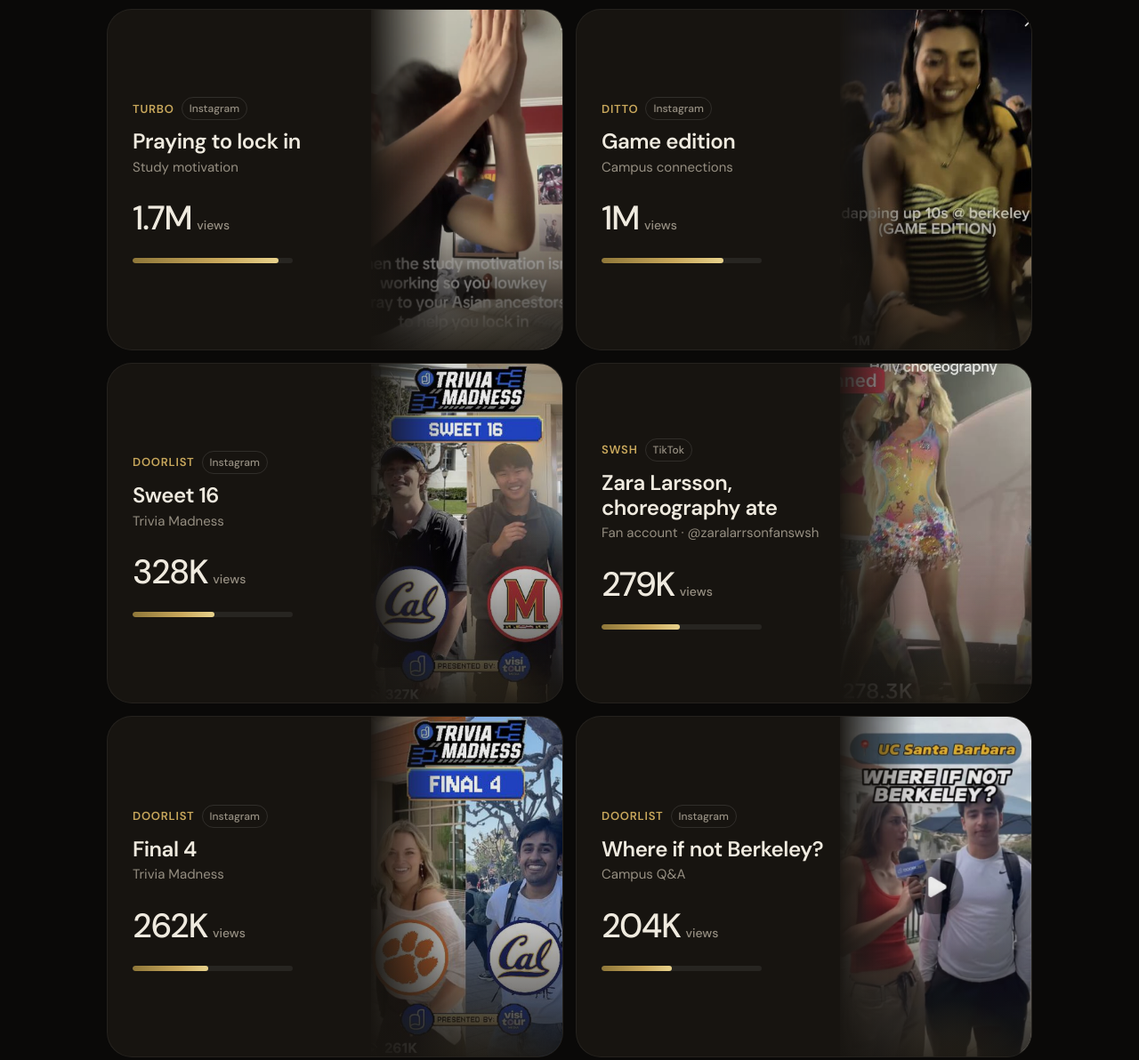
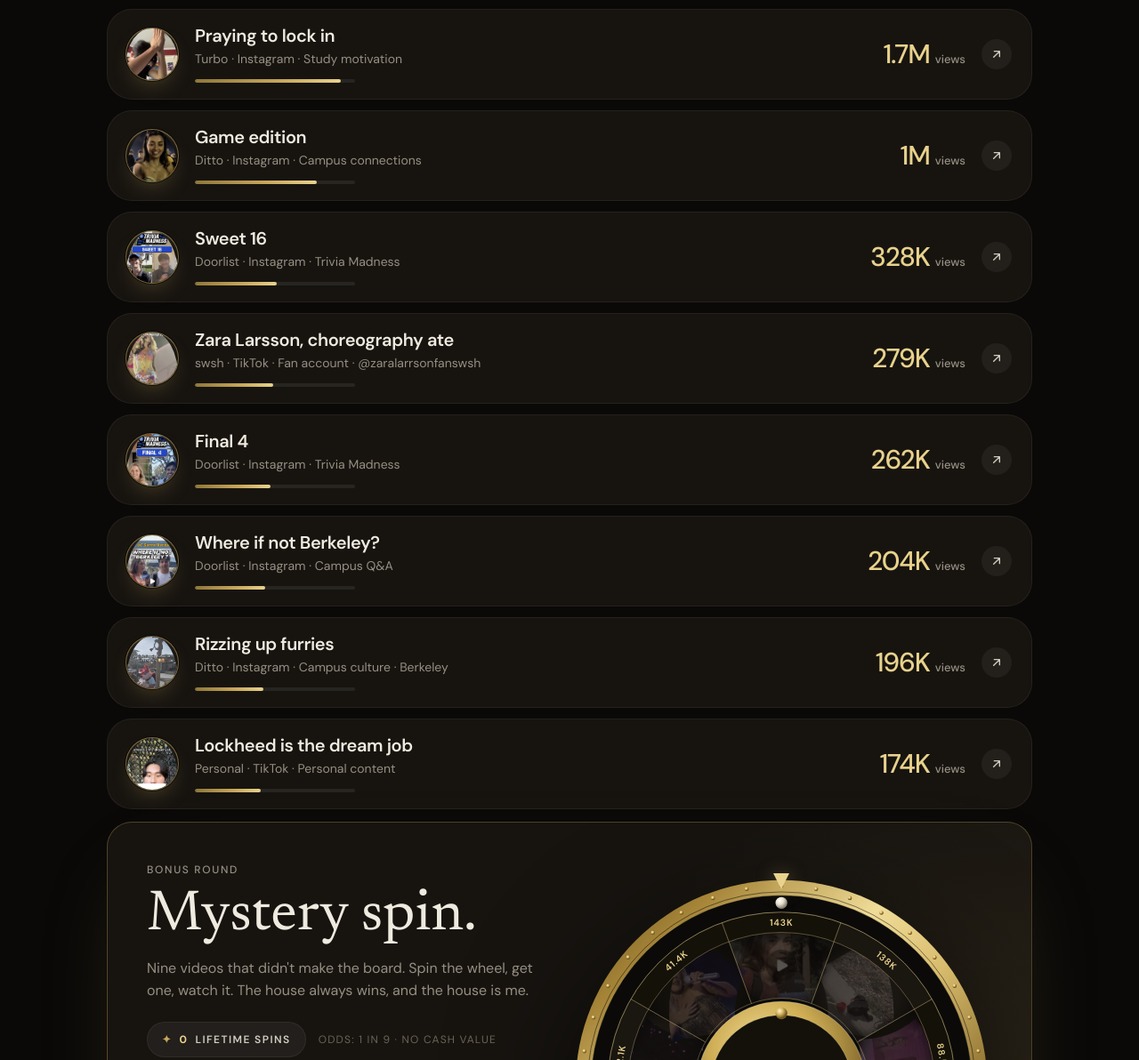
Before and after one commit to alexxiao1227/content-portfolio, a plain HTML site: page index.html in a window 1280 px wide. Shown: the part 2497-3689 px from the top of the page at 89% size. Drawn offline with Linux system fonts and the light colour scheme.

Commit message:
Video board as Impact-style rows; wheel number ring with gold labels

```diff
--- a/index.html
+++ b/index.html
@@ -12,7 +12,7 @@
 <link rel="preconnect" href="https://fonts.googleapis.com">
 <link rel="preconnect" href="https://fonts.gstatic.com" crossorigin>
 <link href="https://fonts.googleapis.com/css2?family=DM+Sans:opsz,wght@9..40,400;9..40,500;9..40,600;9..40,700&family=Newsreader:ital,opsz,wght@0,6..72,400;0,6..72,500;1,6..72,400&display=swap" rel="stylesheet">
-<link rel="stylesheet" href="styles.css?v=3">
+<link rel="stylesheet" href="styles.css?v=4">
 </head>
 <body>
 
@@ -180,93 +180,93 @@
       </div>
     </a>
 
-    <div class="grid" id="grid">
-      <a class="vcard reveal spot" data-brand="Turbo" data-views="1700000" href="https://www.instagram.com/reel/DLniLT3zCFKbvTvQJbjaDytzOHvjDdqtDEmCMg0/" target="_blank" rel="noopener noreferrer" aria-label="Watch Praying to lock in, 1.7M views on Instagram" style="--i:0">
-        <div class="v-text">
-          <span class="v-brand">Turbo <i>Instagram</i></span>
-          <h3>Praying to lock in</h3>
-          <p>Study motivation</p>
-          <strong class="v-num">1.7M<small>views</small></strong>
-          <div class="bar"><i style="--pct:91%"></i></div>
-        </div>
-        <div class="v-art"><img src="assets/thumb-04.jpg" alt="" loading="lazy"></div>
+    <div class="vlist" id="grid">
+      <a class="vrow reveal spot" data-brand="Turbo" data-views="1700000" href="https://www.instagram.com/reel/DLniLT3zCFKbvTvQJbjaDytzOHvjDdqtDEmCMg0/" target="_blank" rel="noopener noreferrer" aria-label="Watch Praying to lock in, 1.7M views on Instagram" style="--i:0">
+        <span class="ring thumb"><img src="assets/thumb-04.jpg" alt="" loading="lazy"></span>
+        <span class="vrow-meta">
+          <strong>Praying to lock in</strong>
+          <span>Turbo · Instagram · Study motivation</span>
+          <span class="bar"><i style="--pct:91%"></i></span>
+        </span>
+        <span class="vrow-num">1.7M<small>views</small></span>
+        <span class="chev out"><svg viewBox="0 0 24 24" fill="none" stroke="currentColor" stroke-width="2" stroke-linecap="round" stroke-linejoin="round"><path d="M7 17 17 7M8 7h9v9"/></svg></span>
       </a>
 
-      <a class="vcard reveal spot" data-brand="Ditto" data-views="1000000" href="https://www.instagram.com/reel/DOzFiSODqtA/" target="_blank" rel="noopener noreferrer" aria-label="Watch Game edition, 1M views on Instagram" style="--i:1">
-        <div class="v-text">
-          <span class="v-brand">Ditto <i>Instagram</i></span>
-          <h3>Game edition</h3>
-          <p>Campus connections</p>
-          <strong class="v-num">1M<small>views</small></strong>
-          <div class="bar"><i style="--pct:76%"></i></div>
-        </div>
-        <div class="v-art"><img src="assets/thumb-01.jpg" alt="" loading="lazy"></div>
+      <a class="vrow reveal spot" data-brand="Ditto" data-views="1000000" href="https://www.instagram.com/reel/DOzFiSODqtA/" target="_blank" rel="noopener noreferrer" aria-label="Watch Game edition, 1M views on Instagram" style="--i:1">
+        <span class="ring thumb"><img src="assets/thumb-01.jpg" alt="" loading="lazy"></span>
+        <span class="vrow-meta">
+          <strong>Game edition</strong>
+          <span>Ditto · Instagram · Campus connections</span>
+          <span class="bar"><i style="--pct:76%"></i></span>
+        </span>
+        <span class="vrow-num">1M<small>views</small></span>
+        <span class="chev out"><svg viewBox="0 0 24 24" fill="none" stroke="currentColor" stroke-width="2" stroke-linecap="round" stroke-linejoin="round"><path d="M7 17 17 7M8 7h9v9"/></svg></span>
       </a>
 
-      <a class="vcard reveal spot" data-brand="Doorlist" data-views="328000" href="https://www.instagram.com/reel/DWFLl9hgd6V/" target="_blank" rel="noopener noreferrer" aria-label="Watch Sweet 16, 328K views on Instagram" style="--i:2">
-        <div class="v-text">
-          <span class="v-brand">Doorlist <i>Instagram</i></span>
-          <h3>Sweet 16</h3>
-          <p>Trivia Madness</p>
-          <strong class="v-num">328K<small>views</small></strong>
-          <div class="bar"><i style="--pct:51%"></i></div>
-        </div>
-        <div class="v-art"><img src="assets/thumb-02.jpg" alt="" loading="lazy"></div>
+      <a class="vrow reveal spot" data-brand="Doorlist" data-views="328000" href="https://www.instagram.com/reel/DWFLl9hgd6V/" target="_blank" rel="noopener noreferrer" aria-label="Watch Sweet 16, 328K views on Instagram" style="--i:2">
+        <span class="ring thumb"><img src="assets/thumb-02.jpg" alt="" loading="lazy"></span>
+        <span class="vrow-meta">
+          <strong>Sweet 16</strong>
+          <span>Doorlist · Instagram · Trivia Madness</span>
+          <span class="bar"><i style="--pct:51%"></i></span>
+        </span>
+        <span class="vrow-num">328K<small>views</small></span>
+        <span class="chev out"><svg viewBox="0 0 24 24" fill="none" stroke="currentColor" stroke-width="2" stroke-linecap="round" stroke-linejoin="round"><path d="M7 17 17 7M8 7h9v9"/></svg></span>
       </a>
 
-      <a class="vcard reveal spot" data-brand="swsh" data-views="279000" href="https://www.tiktok.com/t/ZTkAR7PVN/" target="_blank" rel="noopener noreferrer" aria-label="Watch Zara Larsson choreography ate, 279K views on TikTok" style="--i:3">
-        <div class="v-text">
-          <span class="v-brand">swsh <i>TikTok</i></span>
-          <h3>Zara Larsson, choreography ate</h3>
-          <p>Fan account · @zaralarrsonfanswsh</p>
-          <strong class="v-num">279K<small>views</small></strong>
-          <div class="bar"><i style="--pct:49%"></i></div>
-        </div>
-        <div class="v-art"><img src="assets/thumb-07.jpg" alt="" loading="lazy"></div>
+      <a class="vrow reveal spot" data-brand="swsh" data-views="279000" href="https://www.tiktok.com/t/ZTkAR7PVN/" target="_blank" rel="noopener noreferrer" aria-label="Watch Zara Larsson choreography ate, 279K views on TikTok" style="--i:3">
+        <span class="ring thumb"><img src="assets/thumb-07.jpg" alt="" loading="lazy"></span>
+        <span class="vrow-meta">
+          <strong>Zara Larsson, choreography ate</strong>
+          <span>swsh · TikTok · Fan account · @zaralarrsonfanswsh</span>
+          <span class="bar"><i style="--pct:49%"></i></span>
+        </span>
+        <span class="vrow-num">279K<small>views</small></span>
+        <span class="chev out"><svg viewBox="0 0 24 24" fill="none" stroke="currentColor" stroke-width="2" stroke-linecap="round" stroke-linejoin="round"><path d="M7 17 17 7M8 7h9v9"/></svg></span>
       </a>
 
-      <a class="vcard reveal spot" data-brand="Doorlist" data-views="262000" href="https://www.instagram.com/reel/DXFfS_0gfPb/" target="_blank" rel="noopener noreferrer" aria-label="Watch Final 4, 262K views on Instagram" style="--i:4">
-        <div class="v-text">
-          <span class="v-brand">Doorlist <i>Instagram</i></span>
-          <h3>Final 4</h3>
-          <p>Trivia Madness</p>
-          <strong class="v-num">262K<small>views</small></strong>
-          <div class="bar"><i style="--pct:47%"></i></div>
-        </div>
-        <div class="v-art"><img src="assets/thumb-06.jpg" alt="" loading="lazy"></div>
+      <a class="vrow reveal spot" data-brand="Doorlist" data-views="262000" href="https://www.instagram.com/reel/DXFfS_0gfPb/" target="_blank" rel="noopener noreferrer" aria-label="Watch Final 4, 262K views on Instagram" style="--i:4">
+        <span class="ring thumb"><img src="assets/thumb-06.jpg" alt="" loading="lazy"></span>
+        <span class="vrow-meta">
+          <strong>Final 4</strong>
+          <span>Doorlist · Instagram · Trivia Madness</span>
+          <span class="bar"><i style="--pct:47%"></i></span>
+        </span>
+        <span class="vrow-num">262K<small>views</small></span>
+        <span class="chev out"><svg viewBox="0 0 24 24" fill="none" stroke="currentColor" stroke-width="2" stroke-linecap="round" stroke-linejoin="round"><path d="M7 17 17 7M8 7h9v9"/></svg></span>
       </a>
 
-      <a class="vcard reveal spot" data-brand="Doorlist" data-views="204000" href="https://www.instagram.com/reel/DVeN7M7EXo1/" target="_blank" rel="noopener noreferrer" aria-label="Watch Where if not Berkeley?, 204K views on Instagram" style="--i:5">
-        <div class="v-text">
-          <span class="v-brand">Doorlist <i>Instagram</i></span>
-          <h3>Where if not Berkeley?</h3>
-          <p>Campus Q&amp;A</p>
-          <strong class="v-num">204K<small>views</small></strong>
-          <div class="bar"><i style="--pct:44%"></i></div>
-        </div>
-        <div class="v-art"><img src="assets/thumb-13.jpg" alt="" loading="lazy"></div>
+      <a class="vrow reveal spot" data-brand="Doorlist" data-views="204000" href="https://www.instagram.com/reel/DVeN7M7EXo1/" target="_blank" rel="noopener noreferrer" aria-label="Watch Where if not Berkeley?, 204K views on Instagram" style="--i:5">
+        <span class="ring thumb"><img src="assets/thumb-13.jpg" alt="" loading="lazy"></span>
+        <span class="vrow-meta">
+          <strong>Where if not Berkeley?</strong>
+          <span>Doorlist · Instagram · Campus Q&amp;A</span>
+          <span class="bar"><i style="--pct:44%"></i></span>
+        </span>
+        <span class="vrow-num">204K<small>views</small></span>
+        <span class="chev out"><svg viewBox="0 0 24 24" fill="none" stroke="currentColor" stroke-width="2" stroke-linecap="round" stroke-linejoin="round"><path d="M7 17 17 7M8 7h9v9"/></svg></span>
       </a>
 
-      <a class="vcard reveal spot" data-brand="Ditto" data-views="196000" href="https://www.instagram.com/reel/DWpSHSJkqzM/" target="_blank" rel="noopener noreferrer" aria-label="Watch Rizzing up furries, 196K views on Instagram" style="--i:6">
-        <div class="v-text">
-          <span class="v-brand">Ditto <i>Instagram</i></span>
-          <h3>Rizzing up furries</h3>
-          <p>Campus culture · Berkeley</p>
-          <strong class="v-num">196K<small>views</small></strong>
-          <div class="bar"><i style="--pct:43%"></i></div>
-        </div>
-        <div class="v-art"><img src="assets/thumb-05.jpg" alt="" loading="lazy"></div>
+      <a class="vrow reveal spot" data-brand="Ditto" data-views="196000" href="https://www.instagram.com/reel/DWpSHSJkqzM/" target="_blank" rel="noopener noreferrer" aria-label="Watch Rizzing up furries, 196K views on Instagram" style="--i:6">
+        <span class="ring thumb"><img src="assets/thumb-05.jpg" alt="" loading="lazy"></span>
+        <span class="vrow-meta">
+          <strong>Rizzing up furries</strong>
+          <span>Ditto · Instagram · Campus culture · Berkeley</span>
+          <span class="bar"><i style="--pct:43%"></i></span>
+        </span>
+        <span class="vrow-num">196K<small>views</small></span>
+        <span class="chev out"><svg viewBox="0 0 24 24" fill="none" stroke="currentColor" stroke-width="2" stroke-linecap="round" stroke-linejoin="round"><path d="M7 17 17 7M8 7h9v9"/></svg></span>
       </a>
 
-      <a class="vcard reveal spot" data-brand="Personal" data-views="174000" href="https://www.tiktok.com/t/ZTycRb2aX/" target="_blank" rel="noopener noreferrer" aria-label="Watch Lockheed is the dream job, 174K views on TikTok" style="--i:7">
-        <div class="v-text">
-          <span class="v-brand">Personal <i>TikTok</i></span>
-          <h3>Lockheed is the dream job</h3>
-          <p>Personal content</p>
-          <strong class="v-num">174K<small>views</small></strong>
-          <div class="bar"><i style="--pct:41%"></i></div>
-        </div>
-        <div class="v-art"><img src="assets/thumb-08.jpg" alt="" loading="lazy"></div>
+      <a class="vrow reveal spot" data-brand="Personal" data-views="174000" href="https://www.tiktok.com/t/ZTycRb2aX/" target="_blank" rel="noopener noreferrer" aria-label="Watch Lockheed is the dream job, 174K views on TikTok" style="--i:7">
+        <span class="ring thumb"><img src="assets/thumb-08.jpg" alt="" loading="lazy"></span>
+        <span class="vrow-meta">
+          <strong>Lockheed is the dream job</strong>
+          <span>Personal · TikTok · Personal content</span>
+          <span class="bar"><i style="--pct:41%"></i></span>
+        </span>
+        <span class="vrow-num">174K<small>views</small></span>
+        <span class="chev out"><svg viewBox="0 0 24 24" fill="none" stroke="currentColor" stroke-width="2" stroke-linecap="round" stroke-linejoin="round"><path d="M7 17 17 7M8 7h9v9"/></svg></span>
       </a>
     </div>
 
@@ -534,6 +534,6 @@
   </button>
 </nav>
 
-<script src="script.js?v=3"></script>
+<script src="script.js?v=4"></script>
 </body>
 </html>
--- a/script.js
+++ b/script.js
@@ -107,7 +107,7 @@
   const featured = $('.featured');
   const countEl = $('#count');
   const filterBtns = $$('[data-filter]');
-  const items = () => [featured, ...$$('.vcard', grid)].filter(Boolean);
+  const items = () => [featured, ...$$('.vrow', grid)].filter(Boolean);
   let filtering = false;
 
   function applyFilter(f) {
@@ -120,7 +120,7 @@
     const swap = () => {
       toHide.forEach(el => { el.hidden = true; el.classList.remove('leaving'); });
       toShow.forEach(el => { el.hidden = false; el.classList.add('entering', 'in'); });
-      $$('.vcard:not([hidden]), .featured:not([hidden])').forEach((el, i) => el.style.setProperty('--i', i));
+      $$('.vrow:not([hidden]), .featured:not([hidden])').forEach((el, i) => el.style.setProperty('--i', i));
       setTimeout(() => toShow.forEach(el => el.classList.remove('entering')), 700);
       const n = all.filter(el => !el.hidden).length;
       countEl.textContent = `${String(n).padStart(2, '0')} on the board · 09 on the wheel`;
@@ -204,7 +204,7 @@
     const data = $$('.wheel-data li').map(li => ({ ...li.dataset }));
     const n = data.length; if (!n) return;
     const NS = 'http://www.w3.org/2000/svg';
-    const C = 250, R_OUT = 244, R_TRACK_O = 226, R_TRACK_I = 208, R_POCKET_O = 206, R_POCKET_I = 104, R_HUB = 100;
+    const C = 250, R_OUT = 244, R_TRACK_O = 226, R_TRACK_I = 208, R_BAND_O = 206, R_POCKET_O = 182, R_POCKET_I = 104, R_HUB = 100;
     const el = (t, a, parent) => { const e = document.createElementNS(NS, t); for (const k in a) e.setAttribute(k, a[k]); if (parent) parent.appendChild(e); return e; };
     const P = (r, deg) => { const a = (deg - 90) * Math.PI / 180; return [C + Math.cos(a) * r, C + Math.sin(a) * r]; };
     const step = 360 / n;
@@ -230,6 +230,7 @@
     data.forEach((d, i) => {
       const a0 = i * step - step / 2, a1 = a0 + step, mid = i * step;
       const [x0o, y0o] = P(R_POCKET_O, a0), [x1o, y1o] = P(R_POCKET_O, a1), [x0i, y0i] = P(R_POCKET_I, a0), [x1i, y1i] = P(R_POCKET_I, a1);
+      const [bx0, by0] = P(R_BAND_O, a0), [bx1, by1] = P(R_BAND_O, a1);
       const path = `M ${x0i} ${y0i} L ${x0o} ${y0o} A ${R_POCKET_O} ${R_POCKET_O} 0 0 1 ${x1o} ${y1o} L ${x1i} ${y1i} A ${R_POCKET_I} ${R_POCKET_I} 0 0 0 ${x0i} ${y0i} Z`;
       const clip = el('clipPath', { id: 'pk' + i }, defs); el('path', { d: path }, clip);
       const g = el('g', { class: 'pocket', 'data-i': i }, rot);
@@ -239,15 +240,18 @@
       const w = 2 * R_POCKET_O * Math.sin(step * Math.PI / 360) + 10, hgt = R_POCKET_O - R_POCKET_I + 10;
       const img = el('image', { href: d.img, x: mx - w / 2, y: my - hgt / 2, width: w, height: hgt, preserveAspectRatio: 'xMidYMid slice', 'clip-path': `url(#pk${i})`, class: 'pocket-img', transform: `rotate(${mid} ${mx} ${my})` }, g);
       el('path', { d: path, class: 'pocket-shade' }, g);
-      el('path', { d: path, class: 'pocket-win-glow' }, g);
-      // label along the outer edge
-      const [lx, ly] = P(R_POCKET_O - 16, mid);
+      // number band (outside the thumbnail ring)
+      const band = `M ${x0o} ${y0o} L ${bx0} ${by0} A ${R_BAND_O} ${R_BAND_O} 0 0 1 ${bx1} ${by1} L ${x1o} ${y1o} A ${R_POCKET_O} ${R_POCKET_O} 0 0 0 ${x0o} ${y0o} Z`;
+      el('path', { d: band, class: 'band' + (i % 2 ? ' alt' : '') }, g);
+      const [lx, ly] = P((R_BAND_O + R_POCKET_O) / 2, mid);
       el('text', { x: lx, y: ly + 4, class: 'label', transform: `rotate(${mid} ${lx} ${ly})` }, g).textContent = d.views;
+      el('path', { d: `M ${x0i} ${y0i} L ${bx0} ${by0} A ${R_BAND_O} ${R_BAND_O} 0 0 1 ${bx1} ${by1} L ${x1i} ${y1i} A ${R_POCKET_I} ${R_POCKET_I} 0 0 0 ${x0i} ${y0i} Z`, class: 'pocket-win-glow' }, g);
       pockets.push(g);
     });
     // separators + rings
-    for (let i = 0; i < n; i++) { const a = i * step - step / 2; const [x0, y0] = P(R_POCKET_I, a), [x1, y1] = P(R_POCKET_O, a); el('line', { x1: x0, y1: y0, x2: x1, y2: y1, class: 'pocket-line' }, rot); }
+    for (let i = 0; i < n; i++) { const a = i * step - step / 2; const [x0, y0] = P(R_POCKET_I, a), [x1, y1] = P(R_BAND_O, a); el('line', { x1: x0, y1: y0, x2: x1, y2: y1, class: 'pocket-line' }, rot); }
     el('circle', { cx: C, cy: C, r: R_POCKET_O, class: 'pocket-ring' }, rot);
+    el('circle', { cx: C, cy: C, r: R_BAND_O, class: 'pocket-ring strong' }, rot);
     el('circle', { cx: C, cy: C, r: R_POCKET_I, class: 'pocket-ring' }, rot);
     // hub + turret
     el('circle', { cx: C, cy: C, r: R_HUB, class: 'hub' }, rot);
--- a/styles.css
+++ b/styles.css
@@ -727,20 +727,24 @@
 .wheel .ball-orbit { transform-origin: 250px 250px; transform: rotate(0deg); }
 .wheel .ball-orbit.spinning { transition: transform var(--bdur, 5s) cubic-bezier(.16, .9, .12, 1); }
 .wheel .ball { transform: translateY(0); transition: transform .45s cubic-bezier(.34, 1.56, .64, 1); }
-.wheel .ball.dropped { transform: translateY(26px); }
+.wheel .ball.dropped { transform: translateY(13px); }
 .wheel .ball-dot { fill: url(#ballG); filter: drop-shadow(0 2px 4px rgba(0,0,0,.7)); }
-.wheel .pocket-img { opacity: .55; filter: saturate(.7) brightness(.75); transition: opacity .6s var(--ease), filter .6s var(--ease); }
+.wheel .pocket-img { opacity: .42; filter: saturate(.55) brightness(.7); transition: opacity .6s var(--ease), filter .6s var(--ease); }
 .wheel .pocket.win .pocket-img { opacity: 1; filter: saturate(1.05) brightness(1.05); }
 .wheel .pocket-shade { fill: url(#shadeG); pointer-events: none; }
-.wheel .pocket-line { stroke: rgba(232,210,140,.55); stroke-width: 1; }
+.wheel .pocket-line { stroke: rgba(232,210,140,.45); stroke-width: 1; }
 .wheel .pocket-ring { fill: none; stroke: rgba(232,210,140,.35); stroke-width: 1; }
 .wheel .pocket-win-glow { fill: none; stroke: var(--gold-2); stroke-width: 2.5; opacity: 0; transition: opacity .5s var(--ease); filter: drop-shadow(0 0 10px rgba(232,210,140,.9)); }
 .wheel .pocket.win .pocket-win-glow { opacity: 1; }
-.wheel .label { font-family: var(--sans); font-size: 13px; font-weight: 700; letter-spacing: .04em; fill: var(--ink); text-anchor: middle; paint-order: stroke; stroke: rgba(0,0,0,.6); stroke-width: 3px; }
+.wheel .label { font-family: var(--sans); font-size: 11px; font-weight: 600; letter-spacing: .08em; fill: var(--gold-2); text-anchor: middle; }
+.wheel .band { fill: #141109; }
+.wheel .band.alt { fill: #1a1610; }
+.wheel .pocket-ring.strong { stroke: rgba(232,210,140,.6); }
 .wheel .rim { fill: url(#rimG); }
 .wheel .rim-inner { fill: none; stroke: rgba(0,0,0,.5); stroke-width: 1; }
 .wheel .stud { fill: url(#studG); }
-.wheel .track { fill: #0b0a08; stroke: rgba(232,210,140,.25); stroke-width: 1; }
+.wheel .track { fill: #0b0a08; stroke: rgba(232,210,140,.3); stroke-width: 1; }
+.wheel .pocket-shade { opacity: .9; }
 .wheel .hub { fill: url(#hubG); stroke: rgba(255,240,200,.35); stroke-width: 1; }
 .wheel .hub-2 { fill: #14110b; stroke: rgba(232,210,140,.4); stroke-width: 1; }
 .wheel .turret { stroke: url(#rimG); stroke-width: 7; stroke-linecap: round; }
@@ -771,6 +775,46 @@
 }
 @media (prefers-reduced-motion: reduce) {
   .wheel .rot.spinning, .wheel .ball-orbit.spinning { transition-duration: .001s; }
+}
+
+
+/* Video rows (Impact-style) */
+.vlist { display: grid; gap: 12px; }
+.vrow {
+  position: relative;
+  display: grid; grid-template-columns: auto 1fr auto auto;
+  align-items: center; gap: 18px;
+  padding: 18px 22px 18px 20px;
+  border-radius: var(--r);
+  background: var(--card);
+  border: 1px solid var(--line);
+  transition: transform var(--fast) var(--spring), background var(--fast), border-color var(--fast), opacity .4s var(--ease);
+}
+.vrow:hover { transform: translateY(-2px); background: var(--card-2); border-color: var(--line-2); }
+.vrow[hidden] { display: none; }
+.vrow.leaving { opacity: 0; transform: scale(.98); pointer-events: none; }
+.vrow.entering { animation: enter .6s var(--ease) both; }
+.ring.thumb { overflow: hidden; width: 60px; height: 60px; }
+.ring.thumb img { width: 100%; height: 100%; object-fit: cover; object-position: center 20%; border-radius: 50%; transform: scale(1.02); transition: transform .8s var(--ease), filter .5s; filter: saturate(.85); }
+.vrow:hover .ring.thumb img { transform: scale(1.12); filter: saturate(1); }
+.vrow:hover .ring { transform: scale(1.06); box-shadow: inset 0 1px 0 rgba(255,255,255,.08), 0 0 0 1px rgba(0,0,0,.6), 0 16px 30px -10px rgba(201,168,92,.55); }
+.vrow-meta { display: flex; flex-direction: column; gap: 4px; min-width: 0; }
+.vrow-meta strong { font-size: 20px; font-weight: 600; letter-spacing: -.02em; line-height: 1.15; }
+.vrow-meta > span:not(.bar) { color: var(--muted); font-size: 14px; }
+.vrow-meta .bar { width: min(100%, 180px); height: 4px; margin-top: 8px; }
+.vrow-num { display: flex; align-items: baseline; gap: 6px; font-size: 30px; font-weight: 500; letter-spacing: -.04em; color: var(--gold-2); line-height: 1; white-space: nowrap; }
+.vrow-num small { font-size: 13px; letter-spacing: 0; color: var(--muted); font-weight: 500; }
+.chev.out svg { transition: transform var(--fast) var(--spring); }
+.vrow:hover .chev.out { background: rgba(201,168,92,.18); color: var(--gold-2); }
+.vrow:hover .chev.out svg { transform: translate(2px,-2px); }
+@media (max-width: 640px) {
+  .vrow { grid-template-columns: auto 1fr auto; gap: 14px; padding: 16px; }
+  .vrow .chev.out { display: none; }
+  .ring.thumb { width: 50px; height: 50px; }
+  .vrow-meta strong { font-size: 17px; }
+  .vrow-meta > span:not(.bar) { font-size: 13px; }
+  .vrow-num { font-size: 22px; }
+  .vrow-meta .bar { display: none; }
 }
 
 /* --------------------------- Impact --------------------------- */
```
